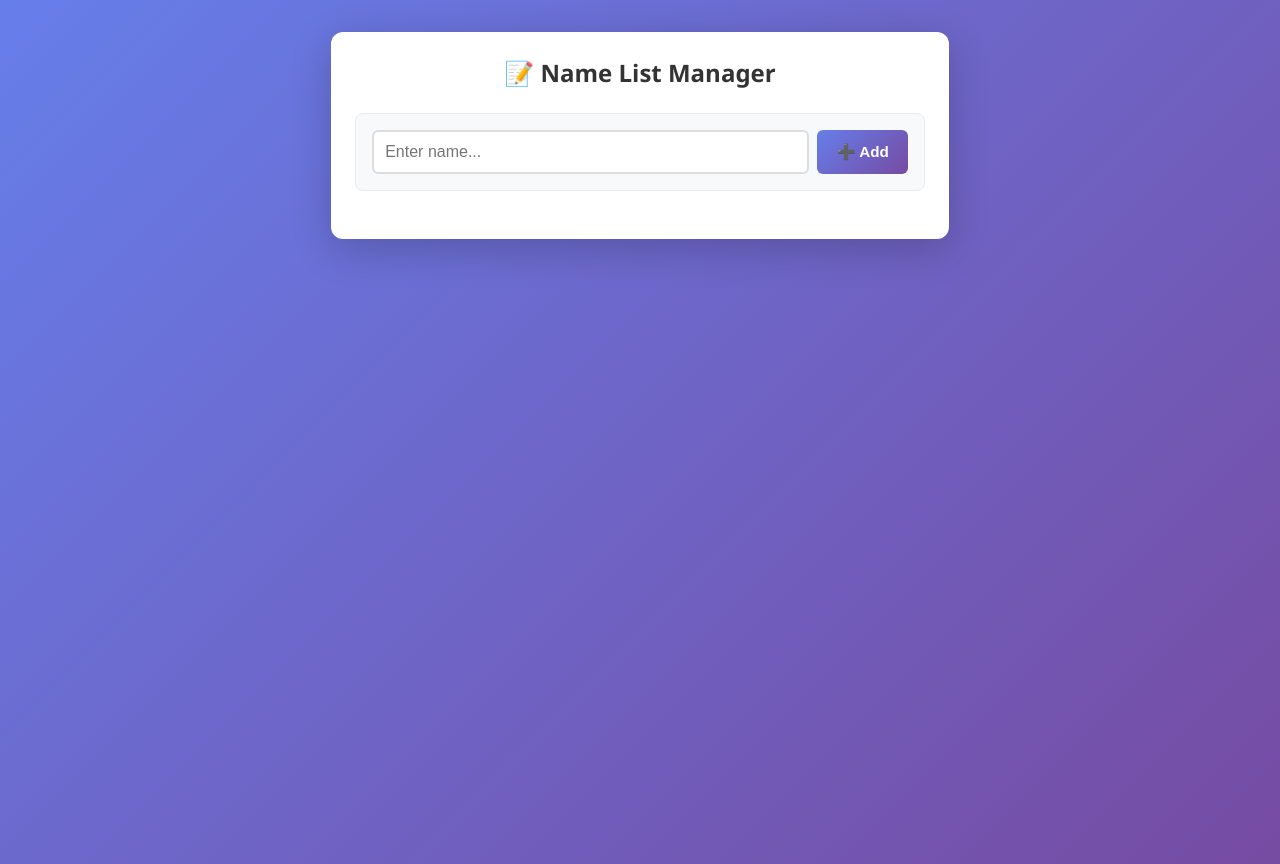
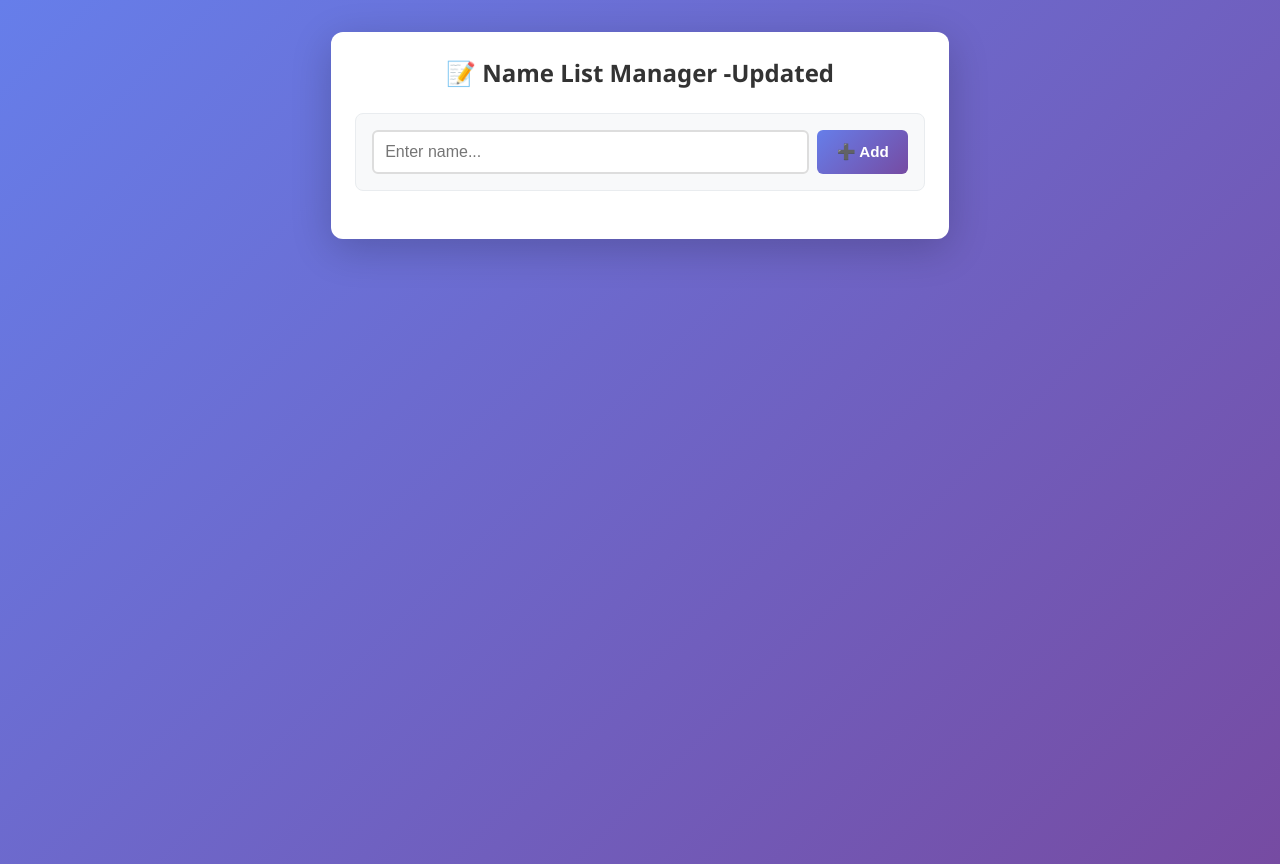
Before and after one commit to chintitomasud3/-ostad_module_7_monitoring, a plain HTML site: page Front_end/index.html in a window 1280 px wide. Drawn offline with Linux system fonts and the light colour scheme; no server answers.

Commit message:
Update index.html

```diff
--- a/Front_end/index.html
+++ b/Front_end/index.html
@@ -159,7 +159,7 @@
 </head>
 <body>
   <div class="container">
-    <h2>📝 Name List Manager</h2>
+    <h2>📝 Name List Manager -Updated</h2>
 
     <div id="statusMsg" class="status-msg"></div>
 
```
